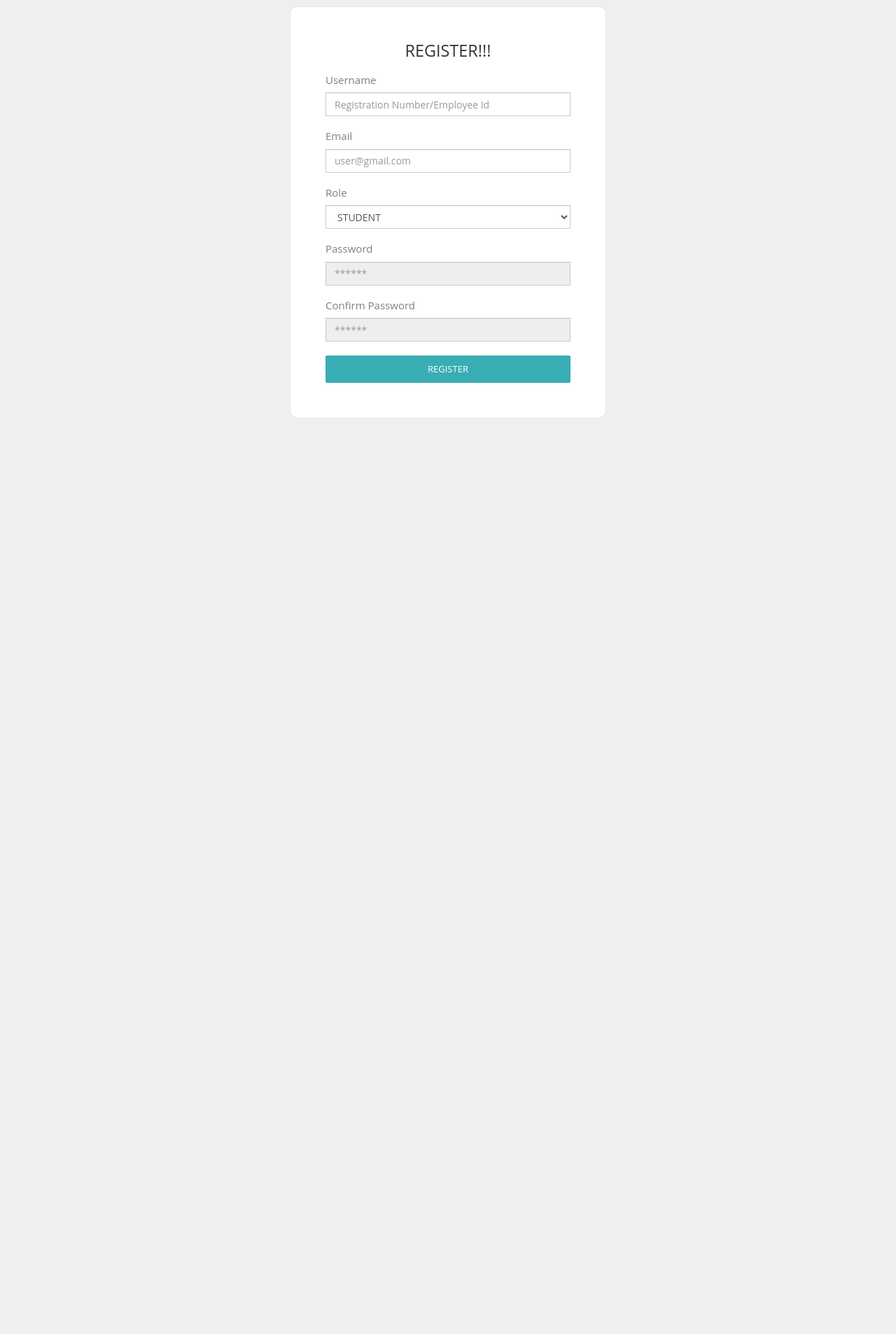
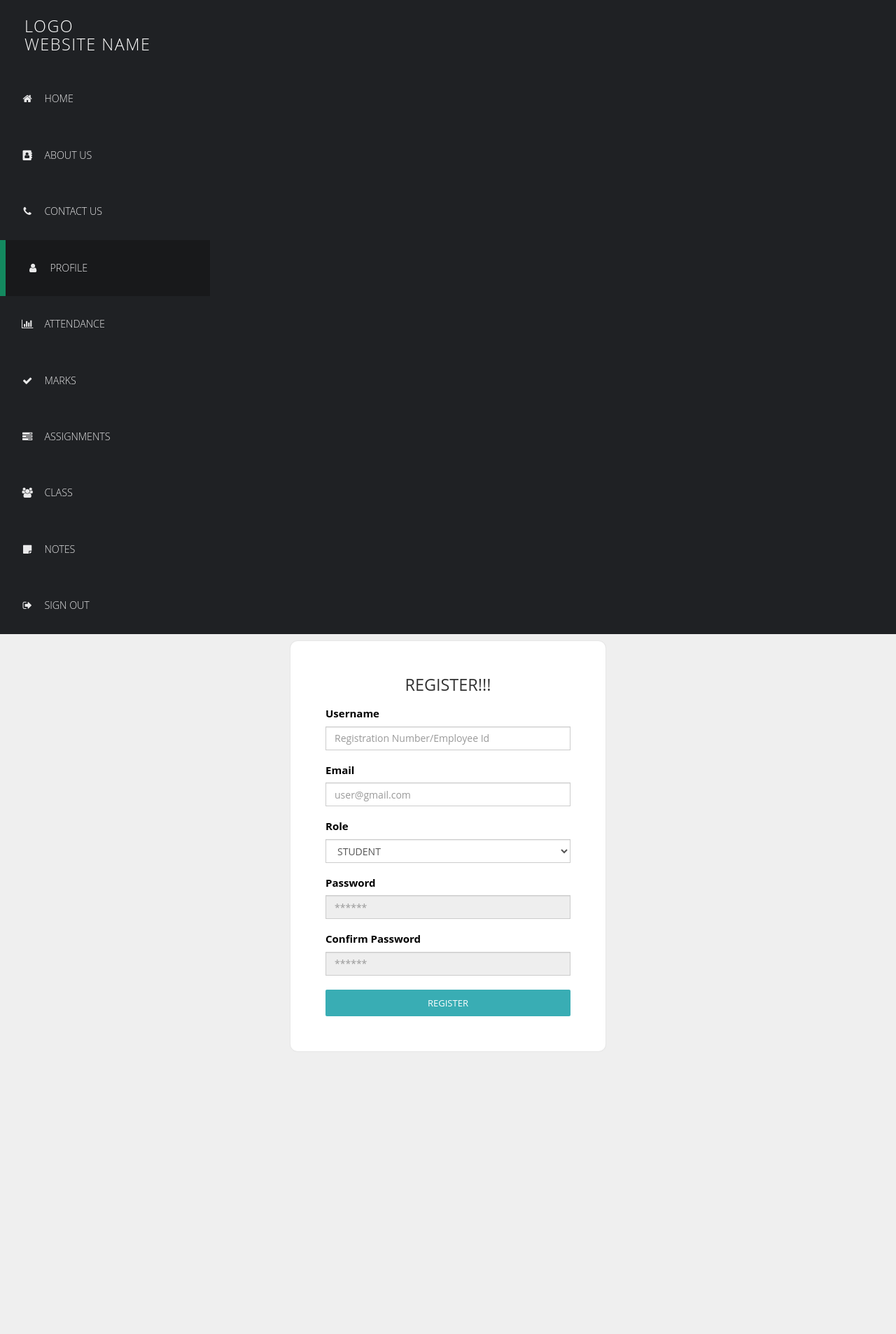
Before and after one commit to swasthikcnayak/team-sankalp-scl-maxo, a Django app: page /users/register/ in a window 1280 px wide. Shown: the whole page at 70% size. Before the commit the page ends 597 px from the top, so only its background shows below. Run offline with Django 3.2, Linux system fonts and the light colour scheme; the visitor is signed in with stand-in values (Sample User, id 1); some libraries are stand-ins or nearby versions.

Commit message:
cleared viewport height error of navbar implemented common design.

```diff
--- a/djangoProject/djangoProject/settings.py
+++ b/djangoProject/djangoProject/settings.py
@@ -23,7 +23,6 @@ SECRET_KEY = 'gsdn^zxt*b--rz+g-4(a#v2bot+x%$r)x!3p9)z1uzzf43yy0w'
 
 # SECURITY WARNING: don't run with debug turned on in production!
 DEBUG = True
-
 #DEBUG = False
 
 #ALLOWED_HOSTS = ['*']
--- a/djangoProject/static/users/templatemo-style.css
+++ b/djangoProject/static/users/templatemo-style.css
@@ -81,13 +81,7 @@ footer { padding: 15px; }
 /* 2. Left Column
 -----------------------------*/
 .templatemo-sidebar { width: 300px; }
-.square {
-	width: 25px;
-	height: 25px;
-	border: 3px solid #13895F;
-	display: inline-block;
-	vertical-align: middle;
-}
+
 .circle {
 	width: 15px;
 	height: 15px;
@@ -209,16 +203,17 @@ footer { padding: 15px; }
 /* Main Content Area */
 .templatemo-content {
   margin-top: 0px;
-  min-height: 600px;
+  min-height: 1000px;
   padding: 0;
   overflow-x: hidden;
 }
 .templatemo-content-container {	padding: 40px 50px; }
-.templatemo-flex-row {
+/*.templatemo-flex-row {
 	display: -webkit-flex;
 	display: -ms-flexbox;
 	display: flex;
-}
+	flex-direction: column;
+} */
 .col-1 {
 	-webkit-flex: 1;
 	    -ms-flex: 1;
@@ -568,11 +563,7 @@ input[type="radio"]:checked + label span {
 }
 
 @media screen and (max-width: 992px) and (min-width: 768px) {
-	.templatemo-site-header,
-	.templatemo-search-form {
-		margin: 15px;
-	}
-	.templatemo-sidebar { width: 200px; }
+	.templatemo-sidebar { width: 100px; }
 	.templatemo-site-header h1 { font-size: 1.6em; }
 	.square {
 		width: 20px;
--- a/djangoProject/users/templates/users/head.html
+++ b/djangoProject/users/templates/users/head.html
@@ -4,8 +4,6 @@
 <html lang="en">
   <head>
       <meta charset="utf-8">
-      <meta http-equiv="X-UA-Compatible" content="IE=edge">
-      <meta name="viewport" content="width=device-width, initial-scale=1">
         <meta name="description" content="">
       <meta name="author" content="templatemo">
       <link href="https://stackpath.bootstrapcdn.com/font-awesome/4.7.0/css/font-awesome.min.css" rel="stylesheet">
--- a/djangoProject/users/templates/users/logout.html
+++ b/djangoProject/users/templates/users/logout.html
@@ -1,6 +1,6 @@
 {% load static %}
 {% include 'users/head.html' %}
-<title>RESET PASSWORD</title>
+<title>LOG OUT</title>
 	</head>
 	<body class="light-gray-bg">
 		<div class="templatemo-content-widget templatemo-login-widget white-bg">
--- a/djangoProject/users/templates/users/main.html
+++ b/djangoProject/users/templates/users/main.html
@@ -10,7 +10,7 @@
   </head>
   <body>
 
-    <div class="templatemo-flex-row">
+    <div class="templatemo-flex-row" style="min-height: 100vh">
           <div class="templatemo-sidebar">
             <header class="templatemo-site-header">
                 <h1>Logo</h1>
@@ -22,48 +22,50 @@
             </div>
             <nav class="templatemo-left-nav">
                 <ul>
+                <li><a href="{% url 'login' %}"><i class="fa fa-home fa-fw"></i>Home</a></li>
+                    <li><a href="{% url 'login' %}"><i class="fa fa-address-book fa-fw"></i>About Us</a></li>
+                    <li><a href="{% url 'login' %}"><i class="fa fa-phone fa-fw"></i>Contact Us</a></li>
+                {% if user.is_authenticated  %}
                     <li><a href="#" class="active"><i class="fa fa-user fa-fw"></i>Profile</a></li>
                     {% if user.role == 'ADM' %}
-                        <li><a href="/users/admin/attendance/attendance/"><i class="fa fa-bar-chart fa-fw"></i>Attendance</a></li>
+                      <!--  <li><a href="/users/admin/attendance/attendance/"><i class="fa fa-bar-chart fa-fw"></i>Attendance</a></li> -->
                     {% else %}
                         <li><a href="/attendance"><i class="fa fa-bar-chart fa-fw"></i>Attendance</a></li>
                     {% endif %}
                     {% if user.role == 'ADM' %}
-                        <li><a href="/users/admin/marks/mark"><i class="fa fa-check fa-fw"></i>Marks</a></li>
+                    <!--    <li><a href="/users/admin/marks/mark"><i class="fa fa-check fa-fw"></i>Marks</a></li> -->
                     {% else %}
                         <li><a href="/marks"><i class="fa fa-check fa-fw"></i>Marks</a></li>
                     {% endif %}
                     {% if user.role == 'ADM' %}
-                        <li><a href="/users/admin/assignments/assignment"><i class="fa fa-tasks fa-fw"></i>Assignments</a></li>
+                   <!--     <li><a href="/users/admin/assignments/assignment"><i class="fa fa-tasks fa-fw"></i>Assignments</a></li> -->
                     {% else %}
                         <li><a href="/assignments"><i class="fa fa-tasks fa-fw"></i>Assignments</a></li>
                     {% endif %}
                     {% if user.role == 'ADM' %}
-                        <li><a href="/users/admin/academics/class"><i class="fa fa-group fa-fw"></i>Class</a></li>
+                     <!--   <li><a href="/users/admin/academics/class"><i class="fa fa-group fa-fw"></i>Class</a></li> -->
                     {% else %}
                         <li><a href="/class"><i class="fa fa-group fa-fw"></i>Class</a></li>
                     {% endif %}
                     {% if user.role == 'ADM' %}
-                        <li><a href="/users/admin/academics/note"><i class="fa fa-sticky-note fa-fw"></i>Notes</a></li>
+                    <!--    <li><a href="/users/admin/academics/note"><i class="fa fa-sticky-note fa-fw"></i>Notes</a></li> -->
                     {% else %}
                         <li><a href="/notes"><i class="fa fa-sticky-note fa-fw"></i>Notes</a></li>
                     {% endif %}
                     {% if user.role == 'ADM' %}
-                        <li><a href="/users/admin"><i class="fa fa-database fa-fw"></i>Admin</a></li>
+                        <li><a href="{% url 'register' %}"><i class="fa fa-registered fa-fw"></i>Register Users</a></li>
+                        <li><a href="/users/admin"><i class="fa fa-database fa-fw"></i>Admin Dashboard</a></li>
                     {% endif %}
                     <li><a href="{% url 'logout' %}"><i class="fa fa-sign-out fa-fw"></i>Sign Out</a></li>
+                {% else %}
+                    <li><a href="{% url 'login' %}"><i class="fa fa-sign-in fa-fw"></i>Sign In</a></li>
+                {% endif %}
                 </ul>
             </nav>
           </div>
 
           <div class="templatemo-content col-1 light-gray-bg">
-            {% if messages %}
-                    {%  for message in messages %}
-                        <div class="alert alert-{{ message.tags }}">
-                            {{ message }}
-                        </div>
-                    {% endfor %}
-            {% endif %}
+
             {% block content %}
             {% endblock content %}
           </div>
--- a/djangoProject/users/templates/users/register.html
+++ b/djangoProject/users/templates/users/register.html
@@ -1,10 +1,18 @@
+{% extends 'users/main.html' %}
 {% load static %}
 {% load crispy_forms_tags %}
-{% include 'users/head.html' %}
-<title>RESET PASSWORD</title>
-	</head>
-	<body class="light-gray-bg">
-		<div class="templatemo-content-widget templatemo-login-widget white-bg">
+
+{% block css-imports %}
+      <link rel="stylesheet" href="{% static 'users/profile.css' %}">
+{% endblock css-imports %}
+
+{% block title %}
+    <title>REGISTER</title>
+{% endblock title %}
+
+
+{% block content %}
+<div class="templatemo-content-widget templatemo-login-widget white-bg">
 			<header class="text-center" style="margin-bottom: 20px;">
                     {% if messages %}
                     {%  for message in messages %}
@@ -56,7 +64,4 @@
 				</div>
 	        </form>
 		</div>
-
-{% include 'users/scipts.html' %}
-	</body>
-</html>
+{% endblock content%}
--- a/djangoProject/users/urls.py
+++ b/djangoProject/users/urls.py
@@ -2,6 +2,7 @@ from django.contrib import admin
 from django.contrib.auth import views as auth_views
 from django.contrib.auth.decorators import login_required
 from django.urls import path
+from django.views.generic import TemplateView
 
 import users.views as user_views
 
@@ -10,6 +11,7 @@ admin.site.login = login_required(admin.site.login)
 
 
 urlpatterns = [
+    path('test/',TemplateView.as_view(template_name='users/main.html')),
     path('admin/', admin.site.urls, name='#'),
     path('register/', user_views.register, name='register'),
     path('profile/', user_views.profile, name='profile'),
--- a/djangoProject/users/views.py
+++ b/djangoProject/users/views.py
@@ -51,7 +51,7 @@ def register(request):
             return redirect('register')
         else:
             messages.add_message(request, messages.ERROR,
-                                 message="User is could not be registered check for duplicate username or emails")
+                                 message="User is could not be registered check for duplicate username or email")
     else:
         form = UserRegisterForm()
     return render(request, 'users/register.html', {'form': form})
@@ -59,7 +59,6 @@ def register(request):
 
 @login_required
 def profile(request):
-    department = Department.objects.all()
     if request.method == 'POST':
         u_form = UserUpdateForm(request.POST, request.FILES, instance=request.user)
         if request.user.role == 'STD':
@@ -71,10 +70,11 @@ def profile(request):
         else:
             p_form = None
         if request.user.role == 'STD' or request.user.role == 'THR':
+            print(u_form.is_valid())
+            print(p_form.is_valid())
             if u_form.is_valid() and p_form.is_valid():
                 u_form.save()
                 p_form.save()
-                print("saved")
                 messages.success(request, f'Your account has been updated!')
                 redirect('profile')
         else:
```
Also changed, not shown: djangoProject/users/templates/users/404.html (+23 -8 lines), djangoProject/users/templates/users/login.html (+15 -8 lines), djangoProject/users/templates/users/password_reset.html (+15 -9 lines), djangoProject/users/templates/users/password_reset_complete.html (+15 -9 lines), djangoProject/users/templates/users/password_reset_confirm.html (+14 -9 lines), djangoProject/users/templates/users/password_reset_done.html (+15 -8 lines), djangoProject/users/templates/users/profile.html (+8 -1 lines).
